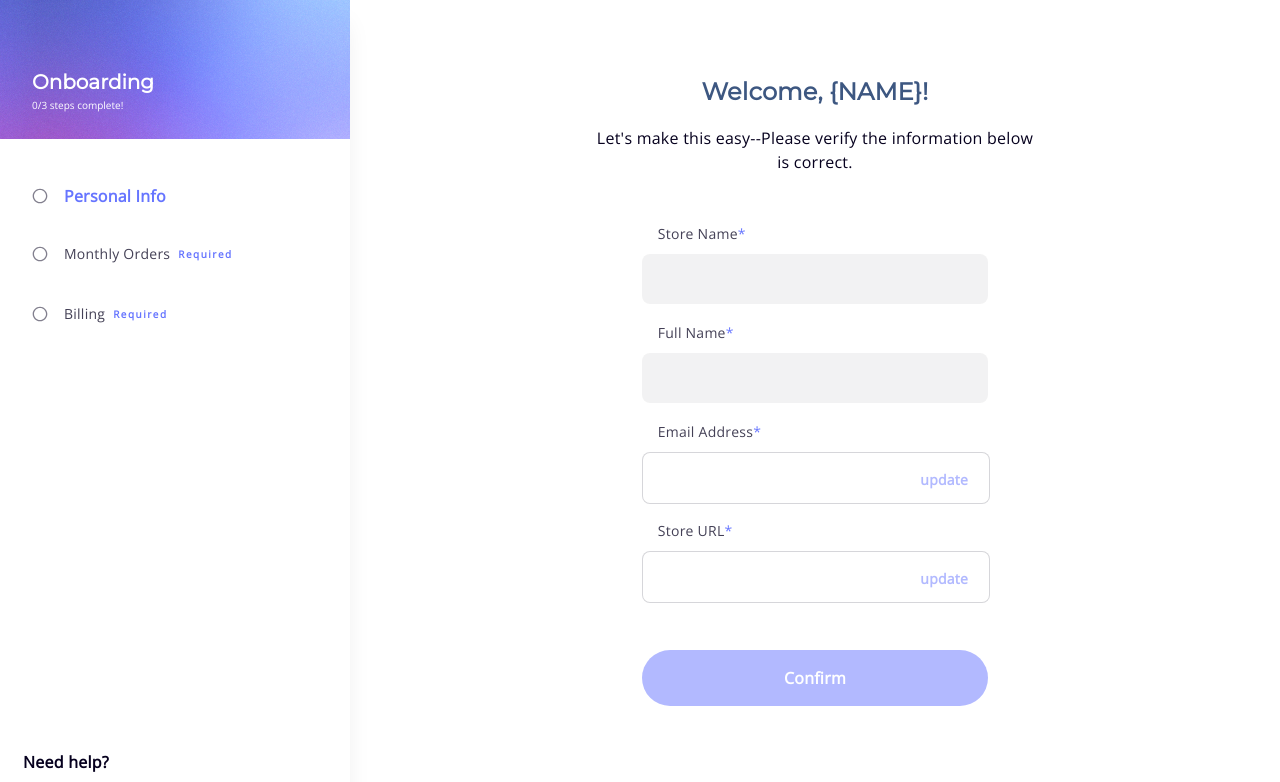
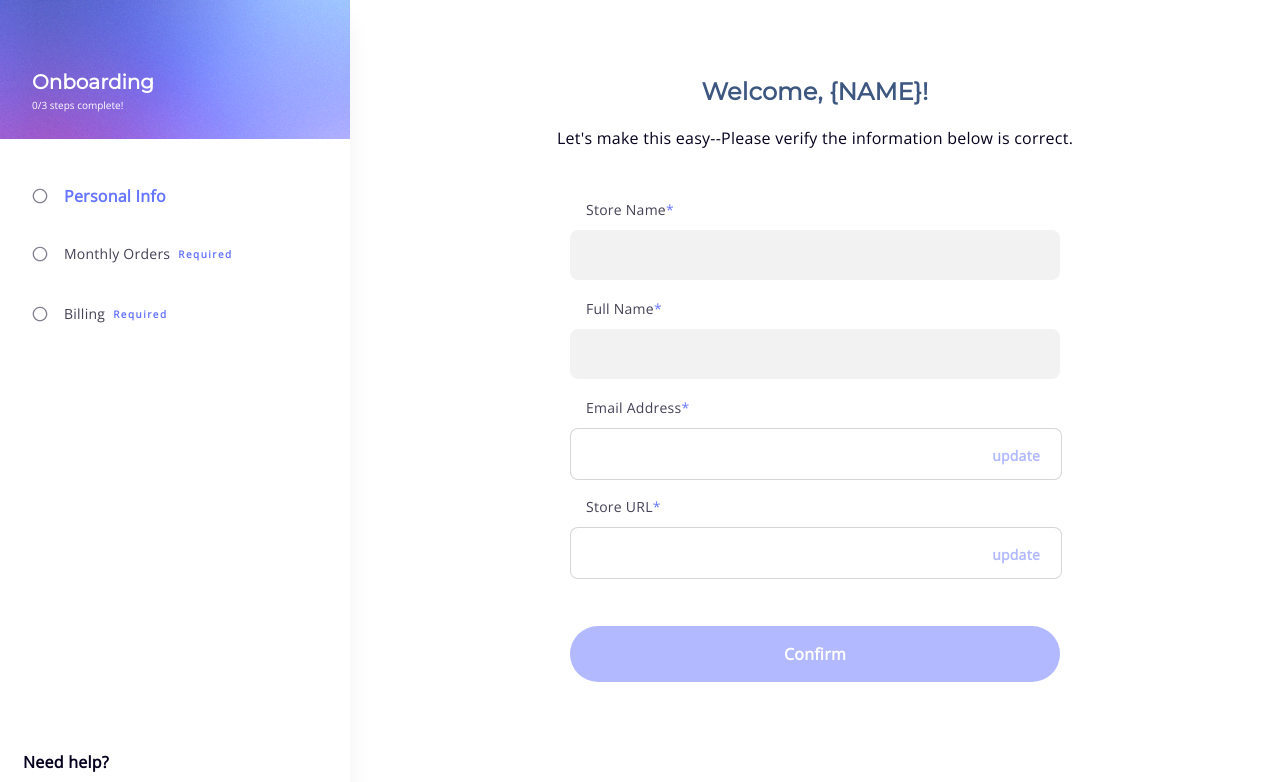
Before and after one commit to dkhmora/shipinsure-onboarding, a React (Create React App) app: page / in a window 1280 px wide. Shown: the top 782 px of the page. Built offline with nearby package versions, Linux system fonts and the light colour scheme.

Commit message:
Added react-spring and implemented transition animations

```diff
--- a/package.json
+++ b/package.json
@@ -11,6 +11,7 @@
     "react": "^18.2.0",
     "react-dom": "^18.2.0",
     "react-scripts": "5.0.1",
+    "react-spring": "^9.7.3",
     "web-vitals": "^2.1.4"
   },
   "scripts": {
--- a/src/components/Form/Container.jsx
+++ b/src/components/Form/Container.jsx
@@ -1,4 +1,5 @@
-import React from "react";
+import React, { useEffect, useState } from "react";
+import { useTransition, animated, useSpringRef } from "react-spring";
 import "./Form.css";
 import PersonalInfoForm from "./PersonalInfoForm";
 import ReviewSection from "./ReviewSection";
@@ -6,13 +7,19 @@ import MonthlyOrdersForm from "./MonthlyOrdersForm";
 import BillingForm from "./BillingForm";
 
 export default function Container({ steps, onSubmit }) {
-  const renderForm = () => {
+  const getCurrentFormTitle = () => {
     const firstFalseCompletedIndex = steps.findIndex((step) => !step.completed);
     const formTitle =
       firstFalseCompletedIndex >= 0
         ? steps[firstFalseCompletedIndex].title
         : "Success Page";
 
+    return formTitle;
+  };
+
+  const currentFormTitle = getCurrentFormTitle();
+
+  const renderForm = (formTitle) => {
     switch (formTitle) {
       case "Personal Info":
         return <PersonalInfoForm stepTitle={formTitle} onSubmit={onSubmit} />;
@@ -28,12 +35,43 @@ export default function Container({ steps, onSubmit }) {
         );
     }
   };
+  const transRef = useSpringRef();
+  const transitions = useTransition(currentFormTitle, {
+    ref: transRef,
+    keys: null,
+    from: {
+      position: "absolute",
+      opacity: 0,
+      transform: "translate3d(0, -20px, 0)",
+    },
+    enter: { opacity: 1, transform: "translate3d(0, 0, 0)" },
+    leave: { opacity: 0, transform: "translate3d(0, -20px, 0)" },
+  });
+  useEffect(() => {
+    transRef.start();
+  }, [currentFormTitle]);
 
   return (
     <div className="main-container">
-      {renderForm()}
+      {transitions(
+        (style, item, key) =>
+          item && (
+            <animated.div key={key} style={style}>
+              <div
+                style={{
+                  display: "flex",
+                  flex: 1,
+                  flexDirection: "column",
+                  alignItems: "center",
+                }}
+              >
+                {renderForm(item)}
 
-      <ReviewSection />
+                <ReviewSection />
+              </div>
+            </animated.div>
+          )
+      )}
     </div>
   );
 }
--- a/src/components/Form/Form.css
+++ b/src/components/Form/Form.css
@@ -17,13 +17,22 @@ p {
 
 .form-inputs-container {
   margin-top: 40px;
-  width: 100%;
+  width: calc(100% - 40px);
 }
 
 .multi-column-input-container {
   display: flex;
   flex-direction: row;
   gap: 20px;
+}
+
+.form-container {
+  display: flex;
+  width: 100%;
+  flex-direction: column;
+  justify-content: top;
+  align-items: center;
+  margin-bottom: 100px;
 }
 
 @media (min-width: 1024px) {
@@ -47,15 +56,6 @@ p {
     flex-direction: row;
     gap: 12px;
   }
-}
-
-.form-container {
-  display: flex;
-  width: 100%;
-  flex-direction: column;
-  justify-content: top;
-  align-items: center;
-  margin-bottom: 100px;
 }
 
 .form-title-container {
--- a/src/components/Form/Reviews.css
+++ b/src/components/Form/Reviews.css
@@ -1,6 +1,7 @@
 .review-container {
-  width: 100%;
+  width: calc(100% - 54px);
   max-width: 700px;
+  margin-bottom: 100px;
 }
 
 .star-icon {
--- a/src/components/NavBar/SideBar.css
+++ b/src/components/NavBar/SideBar.css
@@ -9,6 +9,7 @@ p {
   position: -webkit-sticky;
   position: sticky;
   top: 0;
+  bottom: 0;
   left: 0;
   flex-direction: column;
   width: 350px;
--- a/src/components/NavBar/SideBar.jsx
+++ b/src/components/NavBar/SideBar.jsx
@@ -14,6 +14,7 @@ export default function SideBar({ steps }) {
   return (
     <div className="sidebar-container">
       <Header steps={steps} />
+
       <Steps steps={steps} selectedStepTitle={selectedStepTitle} />
       <HelpButton />
     </div>
```
Also changed, not shown: 1 other file (tests, documents, lock files or other folders).
